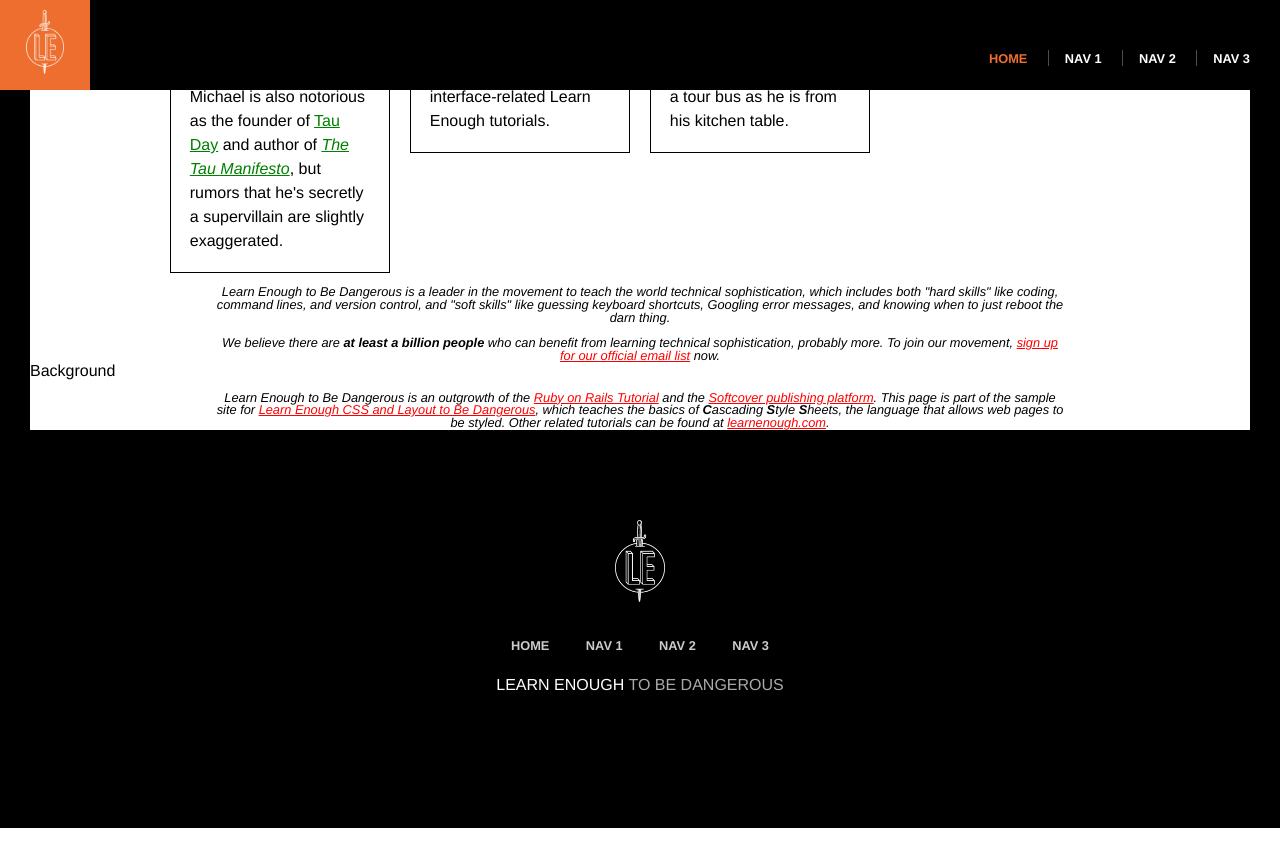
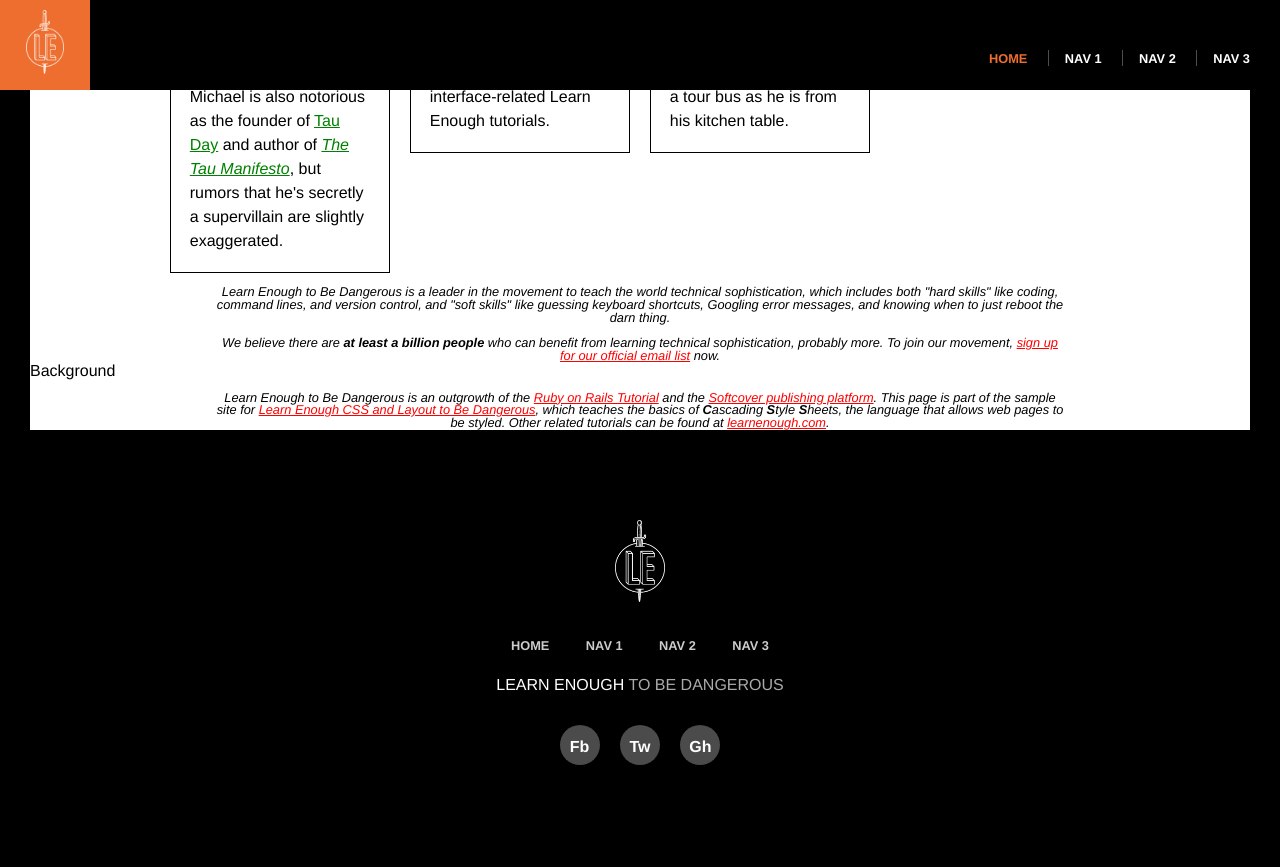
Before and after one commit to PhilipMa2/PhilipMa2.github.io, a Jekyll site: the page built from index.html, in a window 1280 px wide and 900 px high, scrolled down 951 px. Shown: the top 867 px of the window. Built offline with Jekyll 4.4.1, drawn with Linux system fonts in a browser that asks for light colours; before the commit the page ends 1779 px from its top, so only the background shows below that.

Commit message:
Add social links to footer

```diff
--- a/_includes/footer.html
+++ b/_includes/footer.html
@@ -8,4 +8,7 @@
     </ul>
   </nav>
   <h3>Learn Enough <span>to Be Dangerous</span></h3>
+  <ul class="social-list">
+    {% include social-links.html %}
+  </ul>
 </footer>
--- /dev/null
+++ b/_includes/social-links.html
@@ -0,0 +1,9 @@
+<li>
+  <a href="https://example.com/" class="social-link">Fb</a>
+</li>
+<li>
+  <a href="https://example.com/" class="social-link">Tw</a>
+</li>
+<li>
+  <a href="https://example.com/" class="social-link">Gh</a>
+</li>
--- a/_layouts/default.html
+++ b/_layouts/default.html
@@ -6,15 +6,7 @@
     <div class="full-hero hero-home">
       <h1>I'm an h1</h1>
       <ul class="social-list">
-        <li>
-          <a href="https://example.com/" class="social-link">Fb</a>
-        </li>
-        <li>
-          <a href="https://example.com/" class="social-link">Tw</a>
-        </li>
-        <li>
-          <a href="https://example.com/" class="social-link">Gh</a>
-        </li>
+        {% include social-links.html %}
       </ul>
     </div>
 
--- a/css/main.css
+++ b/css/main.css
@@ -103,6 +103,9 @@
 .footer-nav a {
   color: #ccc;
 }
+.footer .social-list {
+    margin-top: 2em;
+}
 
 /* HERO STYLES */
 .full-hero {
```
